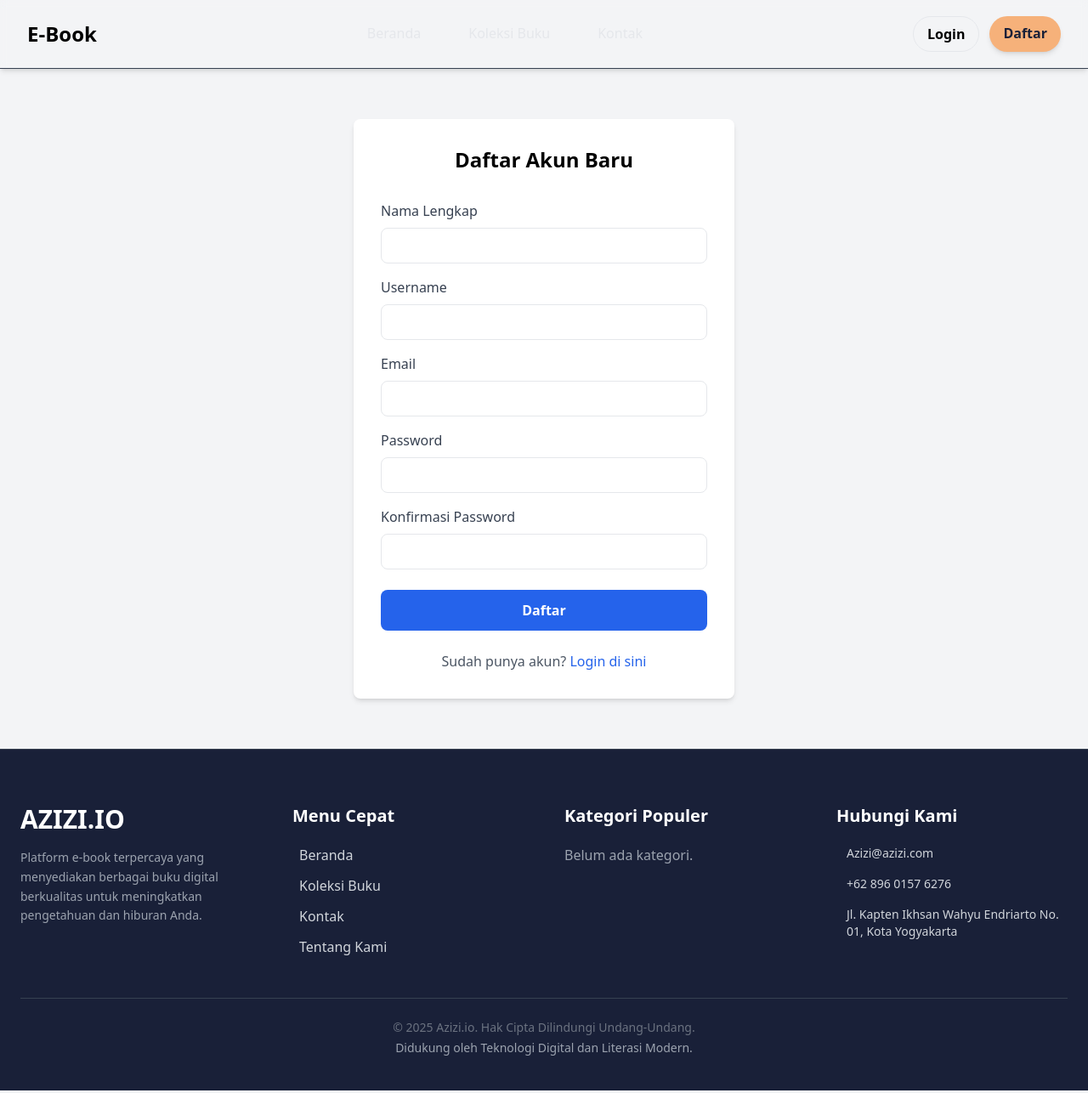
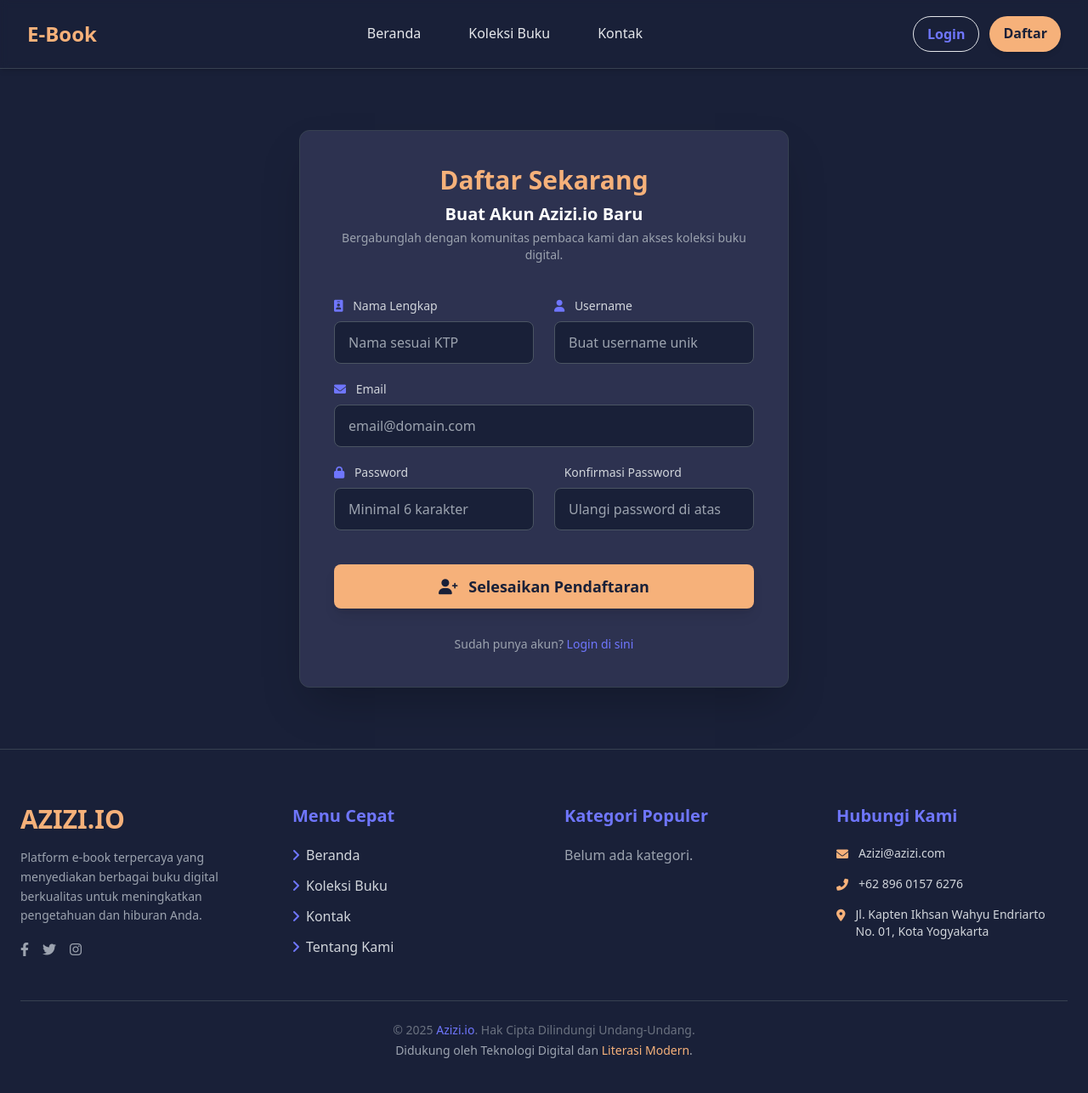
Before and after one commit to ikhsanwahyue/Project-Praktikum-Pemograman-Web, a PHP site: page /register.php in a window 1280 px wide. Shown: the whole page at 85% size. Run offline with PHP 8.4, Linux system fonts and the light colour scheme; data that the repository does not hold is empty; some libraries are stand-ins or nearby versions.

Commit message:
Fix: register

```diff
--- a/register.php
+++ b/register.php
@@ -1,6 +1,9 @@
-<?php include 'config/database.php';
+<?php
+// Pastikan sesi dimulai dan $connection tersedia di file database.php
+include 'config/database.php';
 
-if (isLoggedIn()) {
+// Asumsi: isLoggedIn() didefinisikan di file lain
+if (function_exists('isLoggedIn') && isLoggedIn()) {
     header("Location: index.php");
     exit();
 }
@@ -46,74 +49,129 @@ if (isset($_POST['register'])) {
 <head>
     <meta charset="UTF-8">
     <meta name="viewport" content="width=device-width, initial-scale=1.0">
-    <title>Daftar - E-Book</title>
+    <title>Daftar - Azizi.io</title>
     <script src="https://cdn.tailwindcss.com"></script>
+    <link rel="stylesheet" href="https://cdnjs.cloudflare.com/ajax/libs/font-awesome/6.0.0-beta3/css/all.min.css">
+    <style>
+        /* Palet Warna Kustom (WAJIB ADA) */
+        .bg-primary-dark { background-color: #192038; }
+        .bg-soft-blue { background-color: #6f76fd; }
+        .bg-dark-accent { background-color: #2d3250; }
+        .bg-highlight { background-color: #f6b17a; }
+        .text-soft-blue { color: #6f76fd; }
+        .text-highlight { color: #f6b17a; }
+    </style>
 </head>
-<body class="bg-gray-100">
+<body class="bg-primary-dark text-white">
     <?php include 'components/header.php'; ?>
 
-    <div class="min-h-screen flex items-center justify-center py-12">
-        <div class="max-w-md w-full bg-white rounded-lg shadow-md p-8">
-            <h2 class="text-2xl font-bold text-center mb-8">Daftar Akun Baru</h2>
+    <div class="min-h-screen flex items-center justify-center py-12 px-4">
+        <div class="max-w-xl w-full bg-dark-accent rounded-xl shadow-2xl p-10 border border-gray-700">
+
+            <div class="text-center mb-10">
+                <h1 class="text-3xl font-extrabold text-highlight mb-2">Daftar Sekarang</h1>
+                <h2 class="text-xl font-semibold text-white">Buat Akun Azizi.io Baru</h2>
+                <p class="text-gray-400 text-sm mt-1">Bergabunglah dengan komunitas pembaca kami dan akses koleksi buku digital.</p>
+            </div>
 
             <?php if (isset($error)): ?>
-                <div class="bg-red-100 border border-red-400 text-red-700 px-4 py-3 rounded mb-4">
+                <div class="bg-red-900 border border-red-700 text-red-300 px-4 py-3 rounded-lg mb-6 flex items-center">
+                    <i class="fas fa-exclamation-triangle mr-3"></i>
                     <?php echo $error; ?>
                 </div>
             <?php endif; ?>
 
             <?php if (isset($success)): ?>
-                <div class="bg-green-100 border border-green-400 text-green-700 px-4 py-3 rounded mb-4">
+                <div class="bg-green-800 border border-green-600 text-green-300 px-4 py-3 rounded-lg mb-6">
+                    <i class="fas fa-check-circle mr-2"></i>
                     <?php echo $success; ?>
-                    <a href="login.php" class="block mt-2 text-blue-600 hover:underline">Login di sini</a>
+                    <a href="login.php" class="block mt-2 text-highlight hover:underline font-semibold">
+                        <i class="fas fa-sign-in-alt mr-1"></i> Klik di sini untuk Login
+                    </a>
                 </div>
             <?php endif; ?>
 
             <form method="POST">
-                <div class="mb-4">
-                    <label class="block text-gray-700 mb-2">Nama Lengkap</label>
-                    <input type="text" name="name" required
-                           class="w-full px-4 py-2 border rounded-lg focus:outline-none focus:ring-2 focus:ring-blue-500">
-                </div>
+                <div class="grid grid-cols-1 md:grid-cols-2 gap-x-6">
+                    <div class="mb-5">
+                        <label class="block text-gray-300 mb-2 text-sm font-medium" for="name">
+                            <i class="fas fa-id-badge mr-2 text-soft-blue"></i> Nama Lengkap
+                        </label>
+                        <input type="text" name="name" id="name" required
+                               class="form-input"
+                               placeholder="Nama sesuai KTP">
+                    </div>
 
-                <div class="mb-4">
-                    <label class="block text-gray-700 mb-2">Username</label>
-                    <input type="text" name="username" required
-                           class="w-full px-4 py-2 border rounded-lg focus:outline-none focus:ring-2 focus:ring-blue-500">
-                </div>
+                    <div class="mb-5">
+                        <label class="block text-gray-300 mb-2 text-sm font-medium" for="username">
+                            <i class="fas fa-user mr-2 text-soft-blue"></i> Username
+                        </label>
+                        <input type="text" name="username" id="username" required
+                               class="form-input"
+                               placeholder="Buat username unik">
+                    </div>
 
-                <div class="mb-4">
-                    <label class="block text-gray-700 mb-2">Email</label>
-                    <input type="email" name="email" required
-                           class="w-full px-4 py-2 border rounded-lg focus:outline-none focus:ring-2 focus:ring-blue-500">
-                </div>
+                    <div class="mb-5 md:col-span-2">
+                        <label class="block text-gray-300 mb-2 text-sm font-medium" for="email">
+                            <i class="fas fa-envelope mr-2 text-soft-blue"></i> Email
+                        </label>
+                        <input type="email" name="email" id="email" required
+                               class="form-input"
+                               placeholder="email@domain.com">
+                    </div>
 
-                <div class="mb-4">
-                    <label class="block text-gray-700 mb-2">Password</label>
-                    <input type="password" name="password" required
-                           class="w-full px-4 py-2 border rounded-lg focus:outline-none focus:ring-2 focus:ring-blue-500">
-                </div>
+                    <div class="mb-6">
+                        <label class="block text-gray-300 mb-2 text-sm font-medium" for="password">
+                            <i class="fas fa-lock mr-2 text-soft-blue"></i> Password
+                        </label>
+                        <input type="password" name="password" id="password" required
+                               class="form-input"
+                               placeholder="Minimal 6 karakter">
+                    </div>
 
-                <div class="mb-6">
-                    <label class="block text-gray-700 mb-2">Konfirmasi Password</label>
-                    <input type="password" name="confirm_password" required
-                           class="w-full px-4 py-2 border rounded-lg focus:outline-none focus:ring-2 focus:ring-blue-500">
+                    <div class="mb-6">
+                        <label class="block text-gray-300 mb-2 text-sm font-medium" for="confirm_password">
+                            <i class="fas fa-check-lock mr-2 text-soft-blue"></i> Konfirmasi Password
+                        </label>
+                        <input type="password" name="confirm_password" id="confirm_password" required
+                               class="form-input"
+                               placeholder="Ulangi password di atas">
+                    </div>
                 </div>
 
                 <button type="submit" name="register"
-                        class="w-full bg-blue-600 text-white py-3 rounded-lg hover:bg-blue-700 transition font-semibold">
-                    Daftar
+                        class="w-full bg-highlight text-primary-dark py-3 rounded-lg hover:bg-highlight/90 transition font-extrabold text-lg shadow-lg shadow-highlight/30 mt-4">
+                    <i class="fas fa-user-plus mr-2"></i> Selesaikan Pendaftaran
                 </button>
             </form>
 
-            <div class="text-center mt-6">
-                <p class="text-gray-600">Sudah punya akun?
-                    <a href="login.php" class="text-blue-600 hover:underline">Login di sini</a>
+            <div class="text-center mt-8">
+                <p class="text-gray-400 text-sm">Sudah punya akun?
+                    <a href="login.php" class="text-soft-blue hover:text-highlight font-medium transition">
+                        Login di sini
+                    </a>
                 </p>
             </div>
         </div>
     </div>
 
     <?php include 'components/footer.php'; ?>
+
+    <style>
+        .form-input {
+            width: 100%;
+            padding: 0.75rem 1rem;
+            border: 1px solid #4b5563; /* border-gray-600 */
+            background-color: #192038; /* bg-primary-dark */
+            border-radius: 0.5rem; /* rounded-lg */
+            color: white;
+            transition: all 0.2s;
+            outline: none;
+        }
+        .form-input:focus {
+            box-shadow: 0 0 0 2px rgba(246, 177, 122, 0.5); /* shadow ring highlight */
+            border-color: #f6b17a; /* border highlight */
+        }
+    </style>
 </body>
 </html>
```
